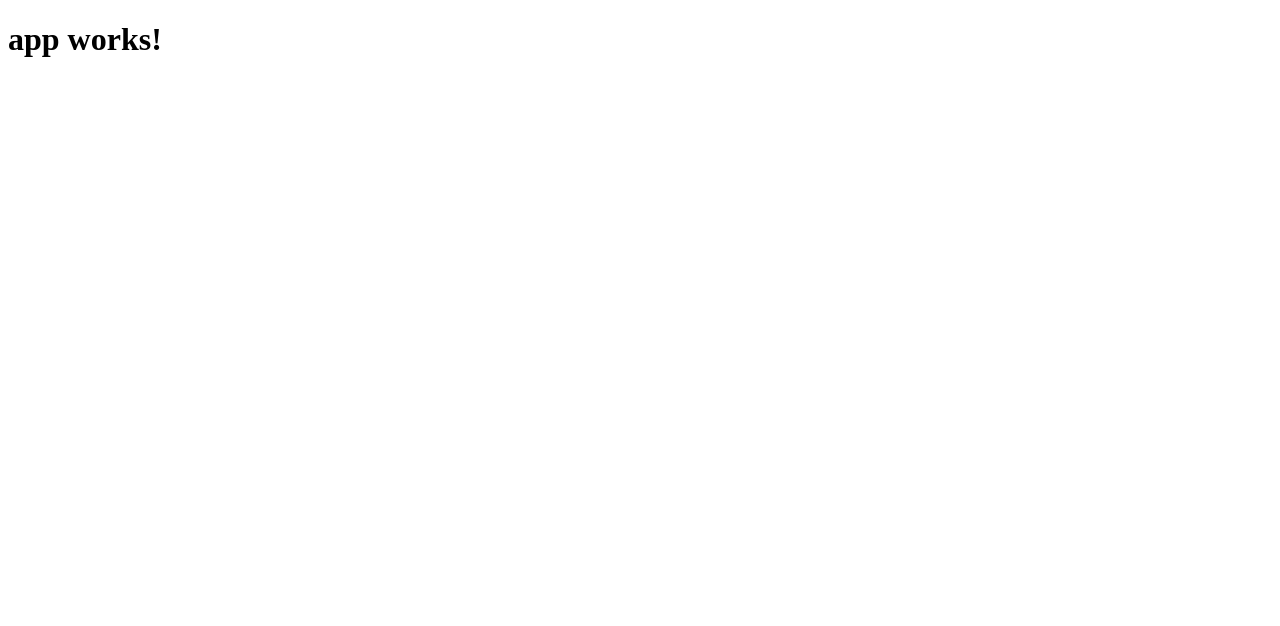
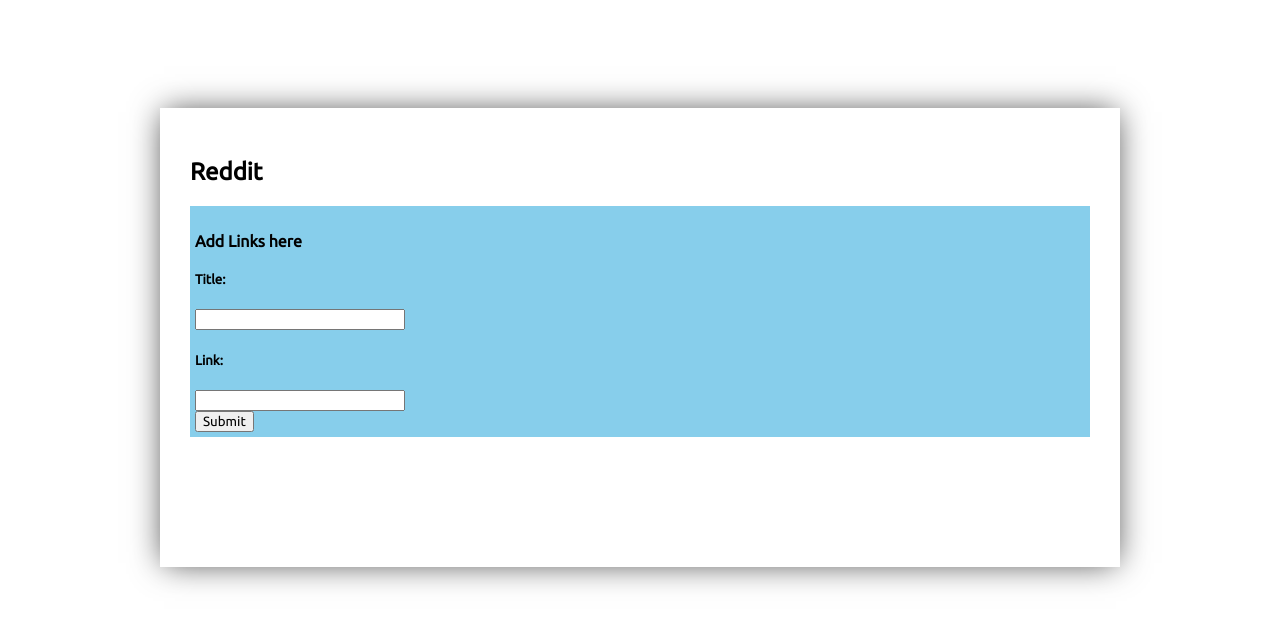
Before and after one commit to manojkumar-g/angular2-practice, an Angular app: page / in a window 1280 px wide. Shown: the top 626 px of the page. Built offline with nearby package versions, Linux system fonts and the light colour scheme.

Commit message:
adding form

```diff
--- a/src/app/app.component.html
+++ b/src/app/app.component.html
@@ -1,3 +1,15 @@
-<h1>
-  {{title}}
-</h1>
+<main>
+    <header class="titlecard">
+        <h2>Reddit</h2>
+    </header>
+    <article class="inputs">
+        <form action="">
+            <h4>Add Links here</h4>
+            <h5>Title:</h5>
+            <input type="text"><br>
+            <h5>Link:</h5>
+            <input type="text"><br>
+            <button type="button" name="button">Submit</button>
+        </form>
+    </article>
+</main>
--- a/src/app/app.component.styl
+++ b/src/app/app.component.styl
@@ -0,0 +1,20 @@
+main
+    display: flex
+    flex-direction: column
+    width: 960px
+    margin-top 100px
+    height: 100%
+    -webkit-box-shadow: 0px 0px 31px -4px rgba(0,0,0,0.75)
+    -moz-box-shadow: 0px 0px 31px -4px rgba(0,0,0,0.75)
+    box-shadow: 0px 0px 31px -4px rgba(0,0,0,0.75)
+    padding: 30px
+.inputs
+    background: skyblue
+    padding: 5px
+    display: flex
+    flex-flow: wrap column
+    section
+        display: flex
+        input
+            margin-left: 100px
+            height: auto
--- a/src/styles.styl
+++ b/src/styles.styl
@@ -1 +1,8 @@
 /* You can add global styles to this file, and also import other style files */
+@import url('https://fonts.googleapis.com/css?family=Open+Sans|Ubuntu')
+body
+    display flex
+    justify-content: center
+*
+    box-sizing: border-box
+    font-family: Ubuntu
```
Also changed, not shown: 1 other file (tests, documents, lock files or other folders).
